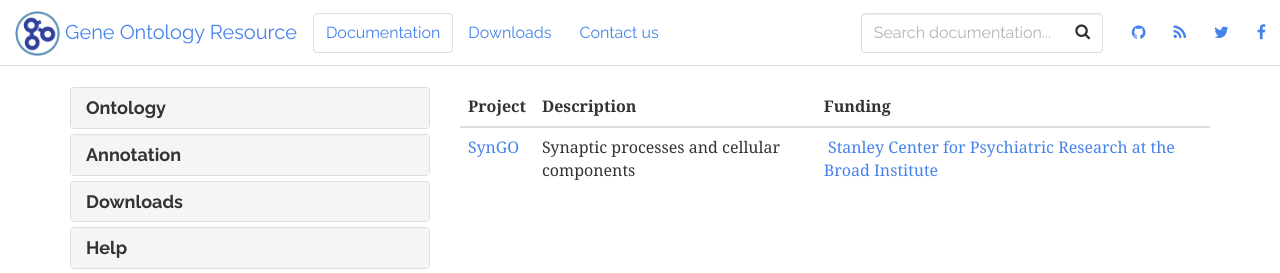
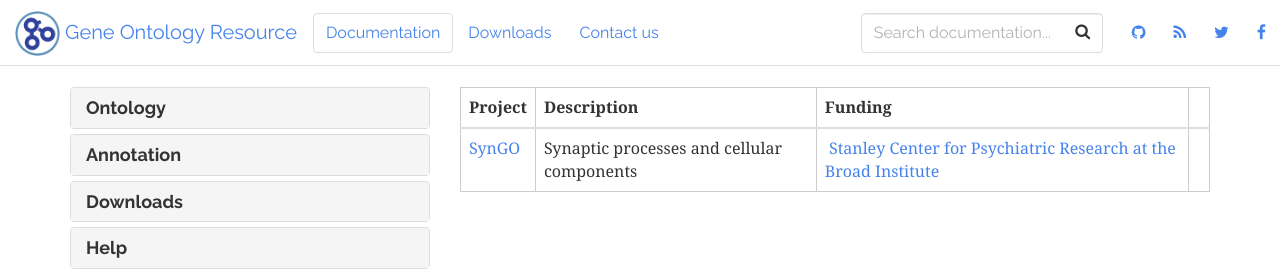
Before and after one commit to geneontology/geneontology.github.io, a Jekyll site: the page built from _docs/collaborations.md, in a window 1280 px wide. Shown: the top 273 px of the page. Built offline with Jekyll 4.4.1, drawn with Linux system fonts in a browser that asks for light colours; nearby versions of some CDN libraries.

Commit message:
Update main.scss

```diff
--- a/css/main.scss
+++ b/css/main.scss
@@ -100,3 +100,42 @@
   display:block;
   margin: 0 auto;
 }
+
+
+table {
+  padding: 0;
+}
+
+table tr {
+    border-top: 1px solid #cccccc;
+    background-color: white;
+    margin: 0;
+    padding: 0;
+}
+
+table tr:nth-child(2n) {
+    background-color: #f8f8f8;
+}
+
+table tr th {
+      font-weight: bold;
+      border: 1px solid #cccccc;
+      text-align: left;
+      margin: 0;
+      padding: 6px 13px;
+}
+
+table tr td {
+      border: 1px solid #cccccc;
+      text-align: left;
+      margin: 0;
+      padding: 6px 13px;
+}
+
+table tr th :first-child, table tr td :first-child {
+      margin-top: 0;
+}
+
+table tr th :last-child, table tr td :last-child {
+      margin-bottom: 0;
+}
```
